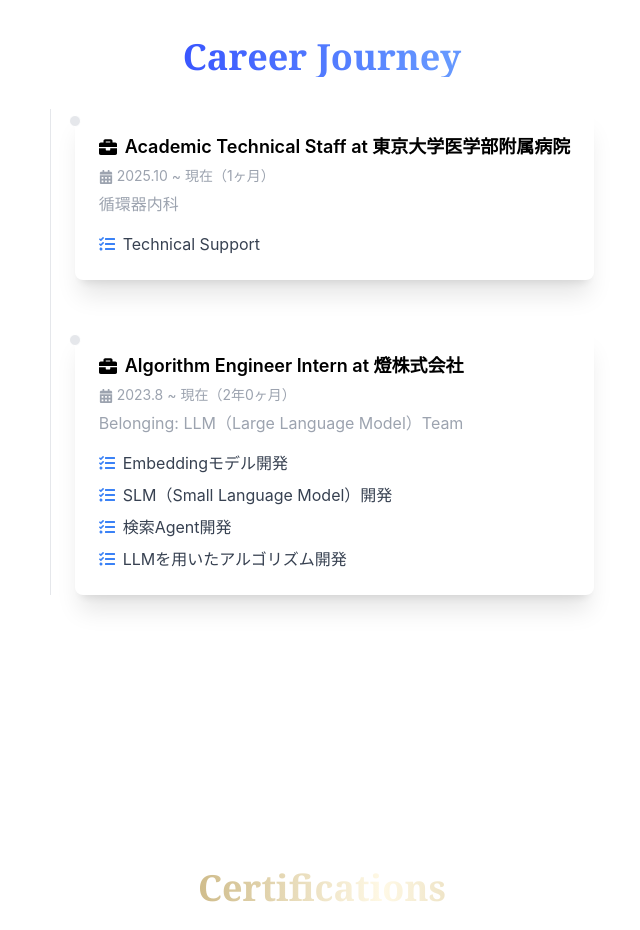
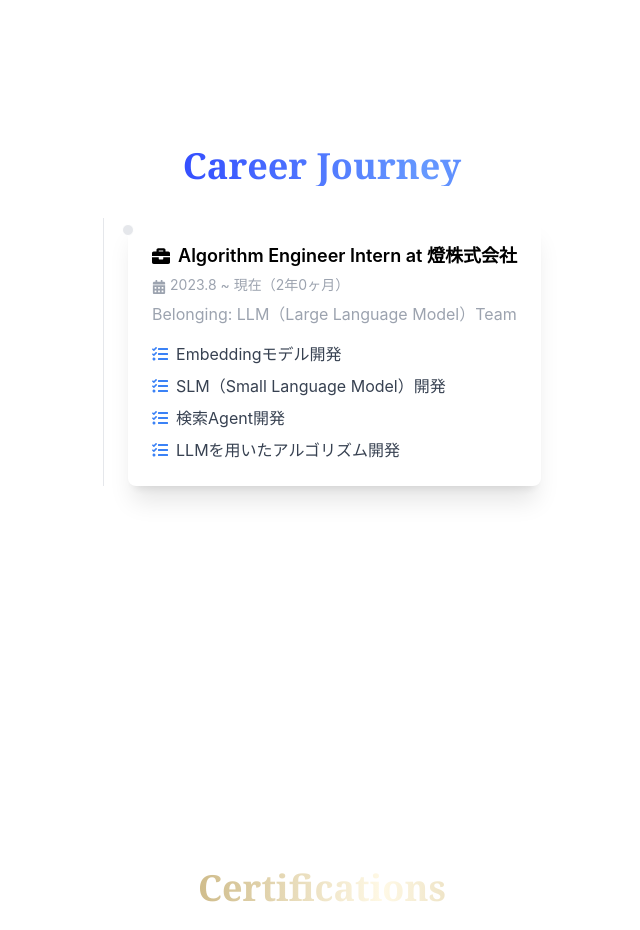
Before and after one commit to Omusubi0123/portfolio, a React (Vite) app: page / in a window 1280 px wide. Shown: the part 1660-2590 px from the top of the page, without its empty margins (318-958 px from the left). Built offline with nearby package versions, Linux system fonts and the light colour scheme.

Commit message:
chore: サイト名変更

```diff
--- a/index.html
+++ b/index.html
@@ -5,7 +5,7 @@
     <link rel="icon" type="image/svg+xml" href="/profile_icon.png" />
     <link rel="stylesheet" type='text/css' href="https://cdn.jsdelivr.net/gh/devicons/devicon@latest/devicon.min.css" />
     <meta name="viewport" content="width=device-width, initial-scale=1.0" />
-    <title>izawa Official Site</title>
+    <title>Yoshihiro Izawa</title>
   </head>
   <body>
     <div id="root"></div>
--- a/src/components/Carriers/Carriers.tsx
+++ b/src/components/Carriers/Carriers.tsx
@@ -14,16 +14,16 @@ interface CareerItem {
 }
 
 const careerData: CareerItem[] = [
-  {
-    title: "Academic Technical Staff",
-    company: "東京大学医学部附属病院",
-    startDate: new Date(2025, 9),
-    endDate: null,
-    description: "循環器内科",
-    achievements: [
-      "Technical Support",
-    ],
-  },
+  // {
+  //   title: "Academic Technical Staff",
+  //   company: "東京大学医学部附属病院",
+  //   startDate: new Date(2025, 9),
+  //   endDate: null,
+  //   description: "循環器内科",
+  //   achievements: [
+  //     "Technical Support",
+  //   ],
+  // },
   {
     title: "Algorithm Engineer Intern",
     company: "燈株式会社",
```
